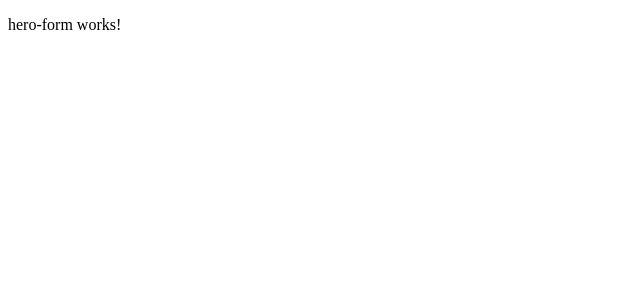
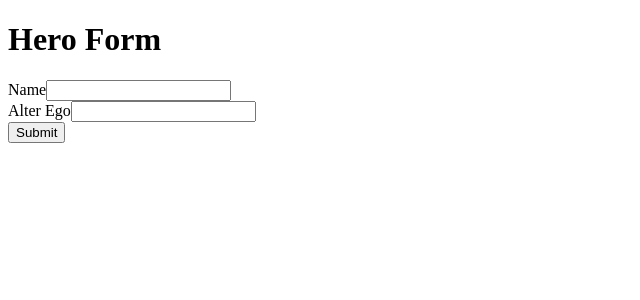
Before and after one commit to live4574/AngularStart, an Angular app in the folder angular-forms/: page / in a window 1280 px wide. Shown: the top 300 px of the page, without its empty margins (0-640 px from the left). Built offline with nearby package versions, Linux system fonts and the light colour scheme.

Commit message:
hero-form.html added to input Hero object- Hero name, alterEgo

```diff
--- a/angular-forms/src/app/hero-form/hero-form.component.html
+++ b/angular-forms/src/app/hero-form/hero-form.component.html
@@ -1 +1,16 @@
-<p>hero-form works!</p>
+<div class="container">
+    <h1>Hero Form</h1>
+    <form>
+        <div class="form-group">
+            <label for="name">Name</label>
+            <input type="text" class="form-control" id="name" required>
+        </div>
+
+        <div class="form-group">
+            <label for="alterEgo">Alter Ego</label>
+            <input type="text" class="form-control" id="alterEgo">
+        </div>
+
+        <button type="submit" class="btn btn-success">Submit</button>
+    </form>
+</div>
```
